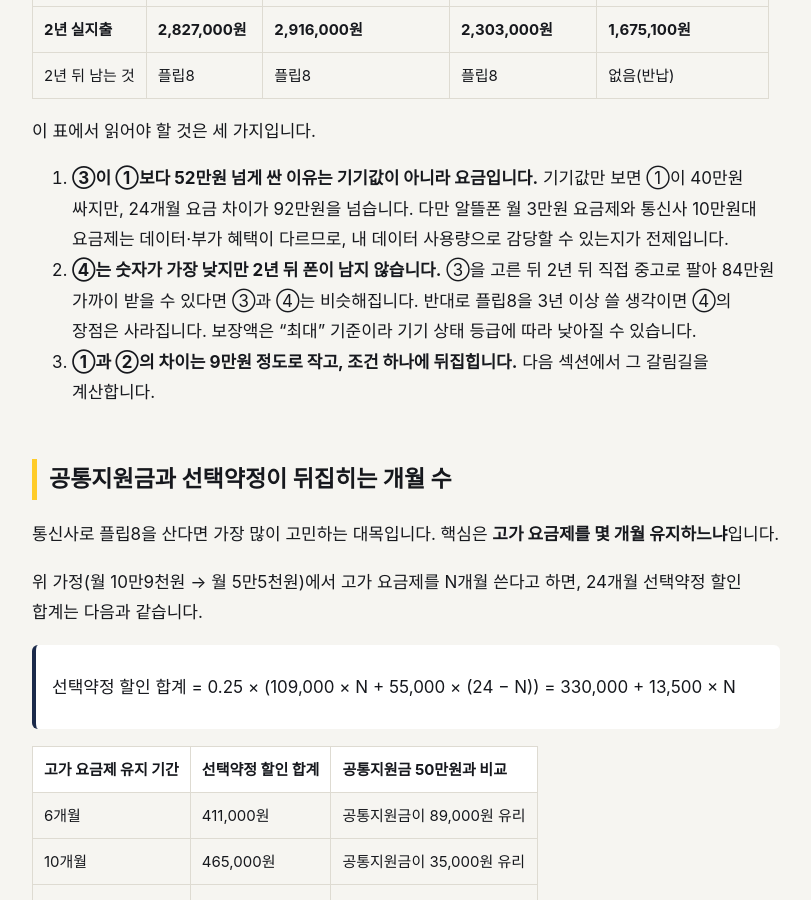
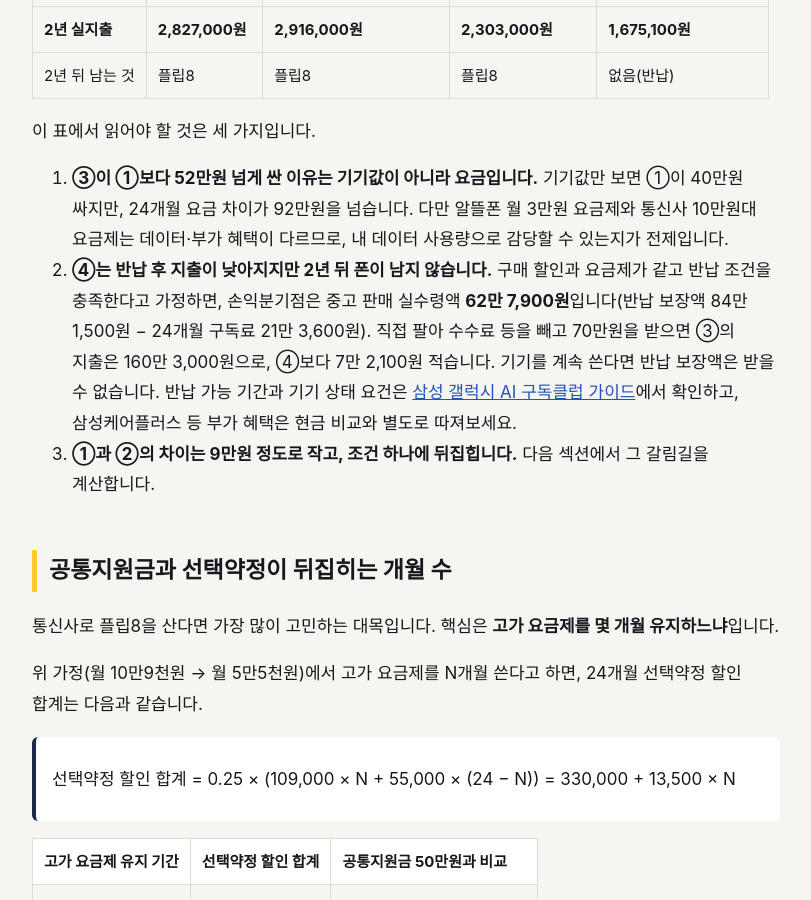
Before and after one commit to geukdeal/geukdeal.github.io, a Jekyll site: the page built from _posts/2026-11-20-galaxy-z-flip8-cheap.md, in a window 1280 px wide and 900 px high, scrolled down 2619 px. Shown: the whole window, without its empty margins (234-1045 px from the left). Built offline with Jekyll 4.4.1, drawn with Linux system fonts in a browser that asks for light colours; some of the changed text lies outside the part shown.

Commit message:
Correct Flip8 subscription resale break-even and FAQ

```diff
--- a/_posts/2026-11-20-galaxy-z-flip8-cheap.md
+++ b/_posts/2026-11-20-galaxy-z-flip8-cheap.md
@@ -13,7 +13,7 @@ faq:
   - q: "플립8은 공통지원금과 선택약정 중 무엇을 골라야 하나요?"
     a: "공통지원금 50만원 기준 요금제(SKT 월 10만9천원 등)를 몇 개월 유지하느냐로 갈립니다. 본문처럼 월 10만9천원 요금제를 쓰다가 월 5만5천원으로 내리는 경우, 고가 요금제를 13개월 이상 유지하면 선택약정 25% 할인 합계가 공통지원금 50만원보다 커집니다. 6개월만 유지하고 내릴 계획이면 공통지원금이 유리합니다."
   - q: "갤럭시 AI 구독클럽으로 사면 정말 싸지나요?"
-    a: "2년 뒤 기기를 반납할 생각이 있을 때만 싸집니다. 보도에 따르면 플립8 자급제 구매 후 2년형에 가입하면 월 8,900원을 내고, 2년 뒤 반납 시 삼성닷컴 기준가의 최대 50%를 돌려받습니다. 기기를 계속 쓰거나 직접 중고로 팔 계획이라면 구독료만큼 손해가 될 수 있으므로 반납 조건과 등급 기준을 먼저 확인해야 합니다."
+    a: "반납 조건을 충족하고 구매 할인과 요금제가 같다면, 표의 예시에서 구독 후 반납과 일반 구매 후 중고 판매의 현금 지출이 같아지는 중고 판매 실수령액은 62만 7,900원입니다. 그보다 많이 받고 팔 수 있다면 구독 없이 구매하는 편이 저렴합니다. 삼성케어플러스 등 구독 부가 혜택의 가치는 별도로 비교하세요."
   - q: "성지에서 플립8을 살 때 특히 확인할 것은 무엇인가요?"
     a: "할부원금과 공통지원금·선택약정 체크 항목, 요금제와 유지 개월 수, 추가지원금 지급 방식을 계약서에서 확인하고, 폴더블 특성상 개통 전 접었다 폈을 때 화면 주름·힌지 소리·외부 화면 상태를 살펴야 합니다. 일부 색상은 삼성닷컴·삼성 강남 전용 자급제 모델이라 통신사 매장에서는 구할 수 없습니다."
 ---
@@ -70,7 +70,7 @@ faq:
 이 표에서 읽어야 할 것은 세 가지입니다.
 
 1. **③이 ①보다 52만원 넘게 싼 이유는 기기값이 아니라 요금입니다.** 기기값만 보면 ①이 40만원 싸지만, 24개월 요금 차이가 92만원을 넘습니다. 다만 알뜰폰 월 3만원 요금제와 통신사 10만원대 요금제는 데이터·부가 혜택이 다르므로, 내 데이터 사용량으로 감당할 수 있는지가 전제입니다.
-2. **④는 숫자가 가장 낮지만 2년 뒤 폰이 남지 않습니다.** ③을 고른 뒤 2년 뒤 직접 중고로 팔아 84만원 가까이 받을 수 있다면 ③과 ④는 비슷해집니다. 반대로 플립8을 3년 이상 쓸 생각이면 ④의 장점은 사라집니다. 보장액은 "최대" 기준이라 기기 상태 등급에 따라 낮아질 수 있습니다.
+2. **④는 반납 후 지출이 낮아지지만 2년 뒤 폰이 남지 않습니다.** 구매 할인과 요금제가 같고 반납 조건을 충족한다고 가정하면, 손익분기점은 중고 판매 실수령액 **62만 7,900원**입니다(반납 보장액 84만 1,500원 − 24개월 구독료 21만 3,600원). 직접 팔아 수수료 등을 빼고 70만원을 받으면 ③의 지출은 160만 3,000원으로, ④보다 7만 2,100원 적습니다. 기기를 계속 쓴다면 반납 보장액은 받을 수 없습니다. 반납 가능 기간과 기기 상태 요건은 [삼성 갤럭시 AI 구독클럽 가이드](https://www.samsung.com/sec/ai-subs/galaxyclub/guide/)에서 확인하고, 삼성케어플러스 등 부가 혜택은 현금 비교와 별도로 따져보세요.
 3. **①과 ②의 차이는 9만원 정도로 작고, 조건 하나에 뒤집힙니다.** 다음 섹션에서 그 갈림길을 계산합니다.
 
 ## 공통지원금과 선택약정이 뒤집히는 개월 수
@@ -137,7 +137,7 @@ faq:
 공통지원금 50만원 기준 요금제(SKT 월 10만9천원 등)를 몇 개월 유지하느냐로 갈립니다. 본문처럼 월 10만9천원 요금제를 쓰다가 월 5만5천원으로 내리는 경우, 고가 요금제를 13개월 이상 유지하면 선택약정 25% 할인 합계가 공통지원금 50만원보다 커집니다. 6개월만 유지하고 내릴 계획이면 공통지원금이 유리합니다.
 
 **Q. 갤럭시 AI 구독클럽으로 사면 정말 싸지나요?**
-2년 뒤 기기를 반납할 생각이 있을 때만 싸집니다. 보도에 따르면 플립8 자급제 구매 후 2년형에 가입하면 월 8,900원을 내고, 2년 뒤 반납 시 삼성닷컴 기준가의 최대 50%를 돌려받습니다. 기기를 계속 쓰거나 직접 중고로 팔 계획이라면 구독료만큼 손해가 될 수 있으므로 반납 조건과 등급 기준을 먼저 확인해야 합니다.
+반납 조건을 충족하고 구매 할인과 요금제가 같다면, 표의 예시에서 구독 후 반납과 일반 구매 후 중고 판매의 현금 지출이 같아지는 중고 판매 실수령액은 62만 7,900원입니다. 그보다 많이 받고 팔 수 있다면 구독 없이 구매하는 편이 저렴합니다. 삼성케어플러스 등 구독 부가 혜택의 가치는 별도로 비교하세요.
 
 **Q. 성지에서 플립8을 살 때 특히 확인할 것은 무엇인가요?**
 할부원금과 공통지원금·선택약정 체크 항목, 요금제와 유지 개월 수, 추가지원금 지급 방식을 계약서에서 확인하고, 폴더블 특성상 개통 전 접었다 폈을 때 화면 주름·힌지 소리·외부 화면 상태를 살펴야 합니다. 일부 색상은 삼성닷컴·삼성 강남 전용 자급제 모델이라 통신사 매장에서는 구할 수 없습니다.
```
